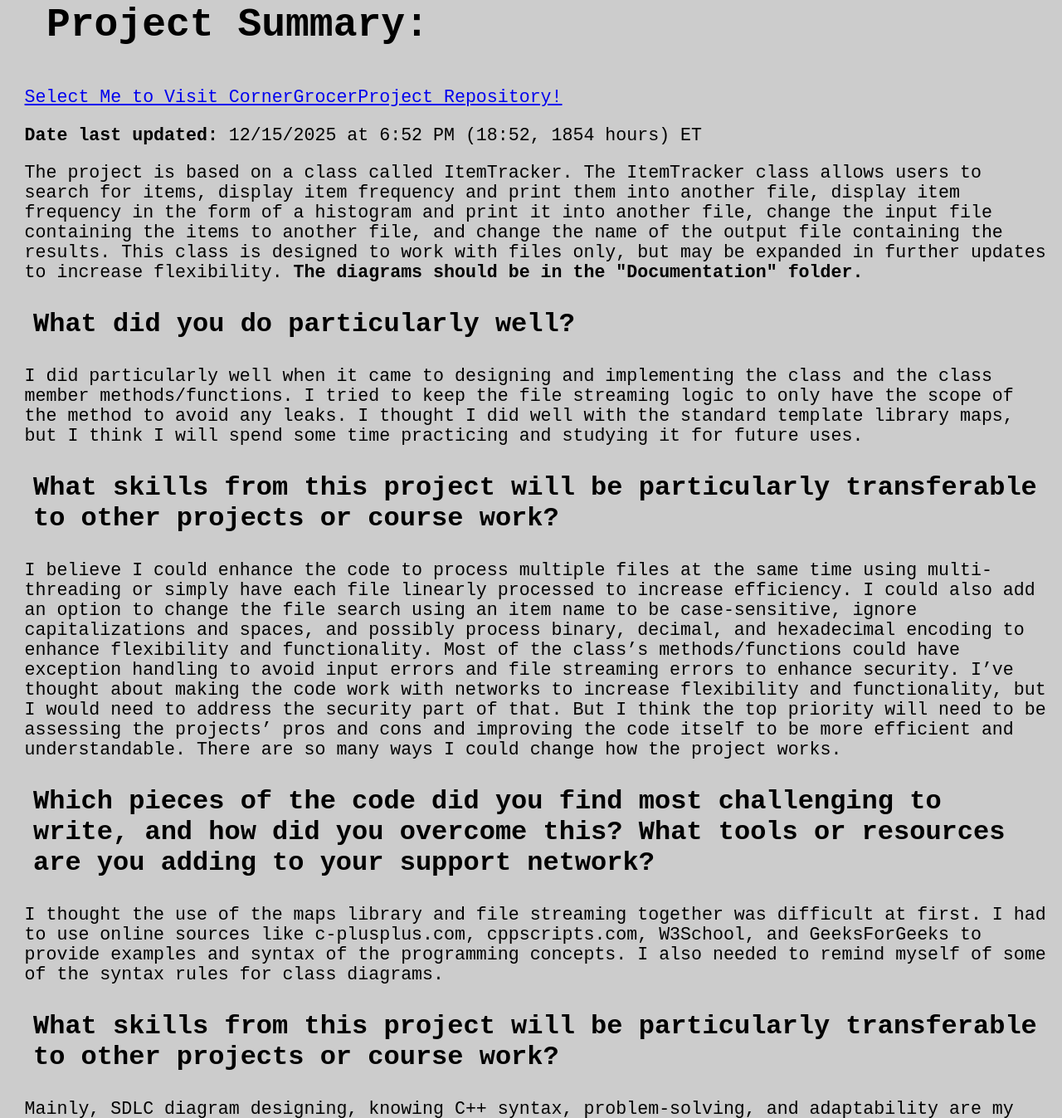
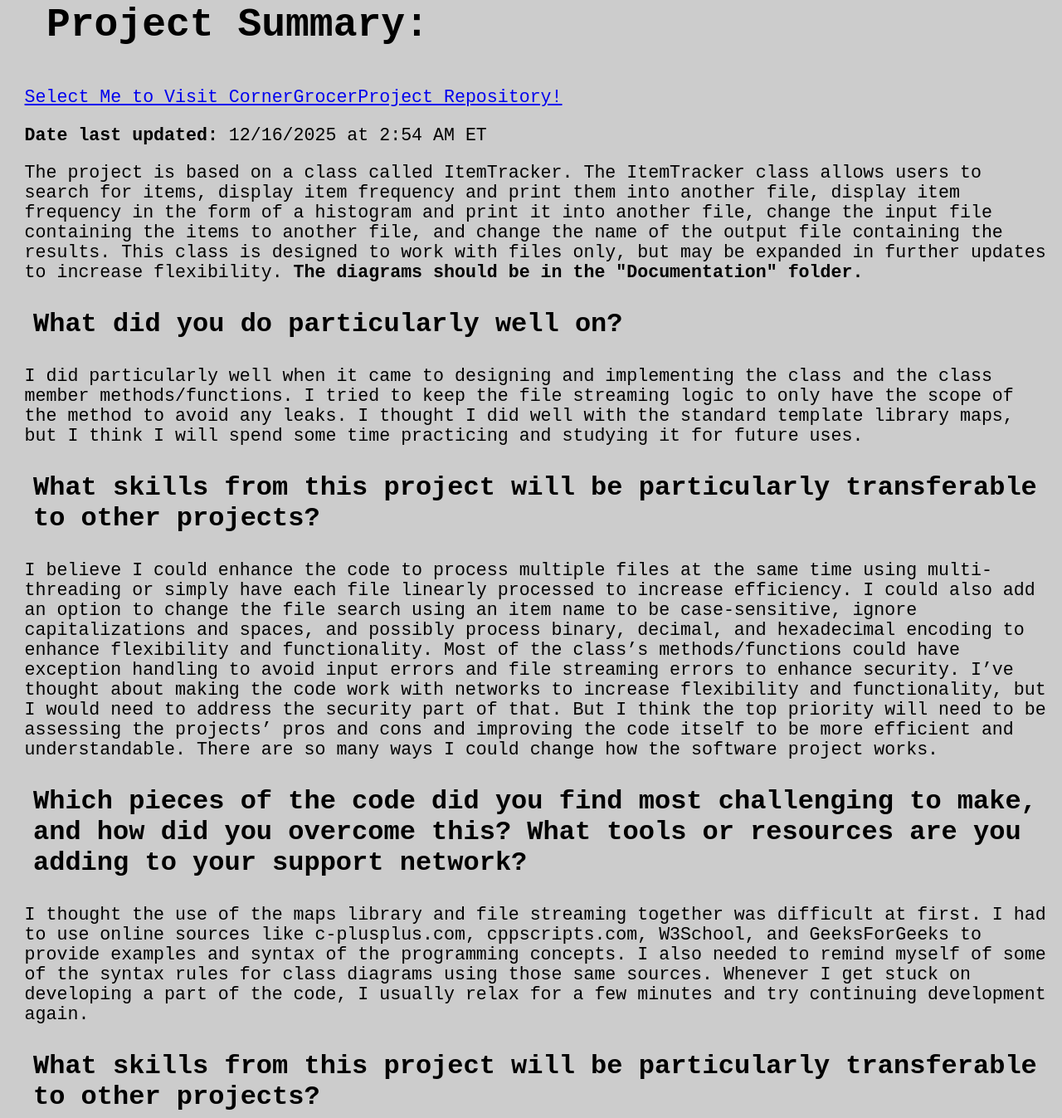
Before and after one commit to Mx-Butterscotch-they-them/CornerGrocerProject, a plain HTML site: page index.html in a window 1280 px wide. Shown: the part 45-1392 px from the top of the page at 83% size. Drawn offline with Linux system fonts and the light colour scheme.

Commit message:
Update index.html

```diff
--- a/index.html
+++ b/index.html
@@ -38,37 +38,38 @@
 
     <h1>Project Summary:</h1>
     <a href="https://github.com/Mx-Butterscotch-they-them/CornerGrocerProject">Select Me to Visit CornerGrocerProject Repository!</a>
-    <p><b>Date last updated:</b> 12/15/2025 at 6:52 PM (18:52, 1854 hours) ET</p>
+    <p><b>Date last updated: </b>12/16/2025 at 2:54 AM ET</p>
     <p>
         The project is based on a class called ItemTracker. The ItemTracker class allows users to search for items, display item frequency and print them into another file, display item frequency in the form of a histogram and print it into
         another file, change the input file containing the items to another file, and change the name of the output file containing the results. This class is designed to work with
         files only, but may be expanded in further updates to increase flexibility. <b>The diagrams should be in the "Documentation" folder.</b>
 </p>
 
-    <h2>What did you do particularly well?</h2>
+    <h2>What did you do particularly well on?</h2>
     <p>
         I did particularly well when it came to designing and implementing the class and the class member methods/functions.
         I tried to keep the file streaming logic to only have the scope of the method to avoid any leaks. I thought I did well with the
         standard template library maps, but I think I will spend some time practicing and studying it for future uses.
     </p>
 
-    <h2>What skills from this project will be particularly transferable to other projects or course work?</h2>
+    <h2>What skills from this project will be particularly transferable to other projects?</h2>
     <p>
         I believe I could enhance the code to process multiple files at the same time using multi-threading or simply have each file linearly processed to increase efficiency.
         I could also add an option to change the file search using an item name to be case-sensitive, ignore capitalizations and spaces, and possibly process binary, decimal,
         and hexadecimal encoding to enhance flexibility and functionality. Most of the class’s methods/functions could have exception handling to avoid input errors and file
         streaming errors to enhance security. I’ve thought about making the code work with networks to increase flexibility and functionality, but I would need to address the
         security part of that. But I think the top priority will need to be assessing the projects’ pros and cons and improving the code itself to be more efficient and
-        understandable. There are so many ways I could change how the project works.
+        understandable. There are so many ways I could change how the software project works.
     </p>
 
-    <h2>Which pieces of the code did you find most challenging to write, and how did you overcome this? What tools or resources are you adding to your support network?</h2>
+    <h2>Which pieces of the code did you find most challenging to make, and how did you overcome this? What tools or resources are you adding to your support network?</h2>
     <p>
         I thought the use of the maps library and file streaming together was difficult at first. I had to use online sources like c-plusplus.com, cppscripts.com, W3School, and GeeksForGeeks
-        to provide examples and syntax of the programming concepts. I also needed to remind myself of some of the syntax rules for class diagrams.
+        to provide examples and syntax of the programming concepts. I also needed to remind myself of some of the syntax rules for class diagrams using those same sources.
+        Whenever I get stuck on developing a part of the code, I usually relax for a few minutes and try continuing development again.
     </p>
 
-    <h2>What skills from this project will be particularly transferable to other projects or course work?</h2>
+    <h2>What skills from this project will be particularly transferable to other projects?</h2>
     <p>Mainly, SDLC diagram designing, knowing C++ syntax, problem-solving, and adaptability are my top skills that are transferable to other future projects and course work.</p>
 
     <h2>How did you make this program maintainable, readable, and adaptable?</h2>
```
